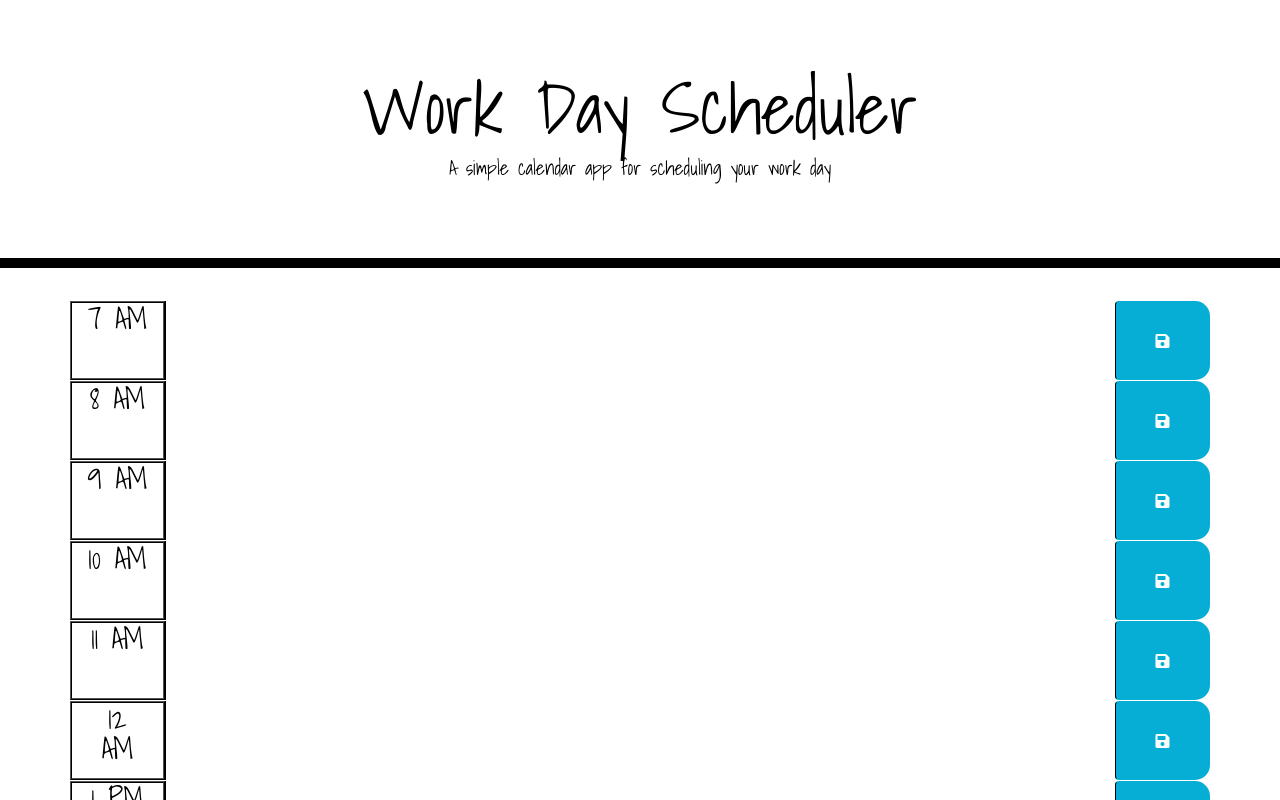
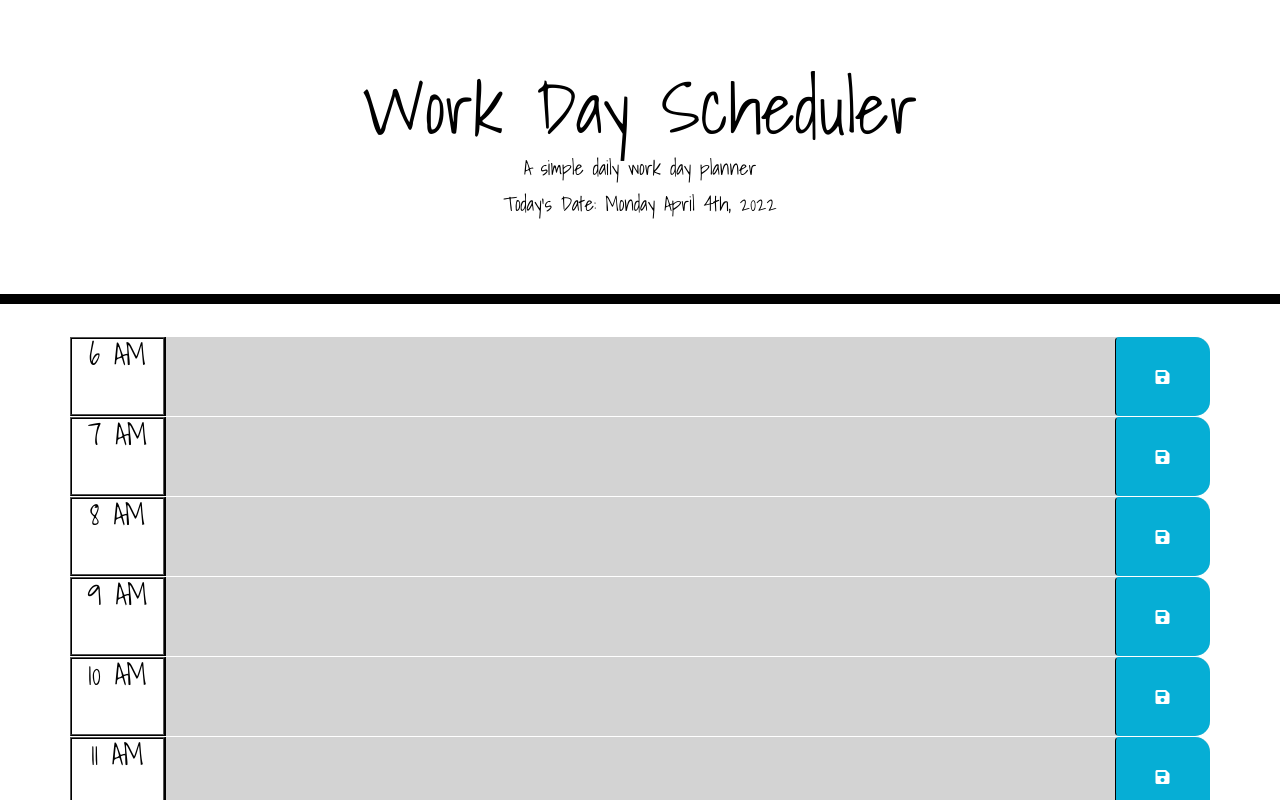
Before and after one commit to EricaBreig/Work-day-scheduler, a plain HTML site: page develop/index.html in a window 1280 px wide. Shown: the top 800 px of the page. Drawn offline with nearby package versions, Linux system fonts and the light colour scheme.

Commit message:
fixed up JS, edited README

```diff
--- a/develop/index.html
+++ b/develop/index.html
@@ -24,11 +24,16 @@
   <body>
     <header class="jumbotron">
       <h1 class="display-3">Work Day Scheduler</h1>
-      <p class="lead">A simple calendar app for scheduling your work day</p>
+      <p class="lead">A simple daily work day planner</p>
       <p id="currentDay" class="lead"></p>
     </header>
     <div class="container">
       <!-- Timeblocks go here -->
+      <div id="6" class="row time-block">
+        <div class="col-sm-1 hour">6 AM</div>
+        <textarea class="col-sm-10 description"></textarea>
+        <button class="btn col-sm-1 saveBtn "><i class="fas fa-save"></i></button>
+      </div>
       <div id="7" class="row time-block">
         <div class="col-sm-1 hour">7 AM</div>
         <textarea class="col-sm-10 description"></textarea>
@@ -89,6 +94,11 @@
         <textarea class="col-sm-10 description"></textarea>
         <button class="btn col-sm-1 saveBtn "><i class="fas fa-save"></i></button>
       </div>
+      <div id="19" class="row time-block">
+        <div class="col-sm-1 hour">7 PM</div>
+        <textarea class="col-sm-10 description"></textarea>
+        <button class="btn col-sm-1 saveBtn "><i class="fas fa-save"></i></button>
+      </div>
     </div>
 
     <script src="https://cdnjs.cloudflare.com/ajax/libs/jquery/3.2.1/jquery.min.js"></script>
--- a/develop/js/script.js
+++ b/develop/js/script.js
@@ -2,10 +2,50 @@
 // Establishing the current day via moment
 $(document).ready(function(){
   var currentDay = moment().format("dddd MMMM Do, YYYY");
-  $("#currentDay").text("Today: " + currentDay);
+  $("#currentDay").text("Today's Date: " + currentDay);
+  //establishing the click function for the blue save button
     $(".saveBtn").on("click", function(){
         var plannerText = $(this).siblings(".description").val();
         var time = $(this).parent().attr("id");
+        //puts the items from the user into the local storage
         localStorage.setItem(time, plannerText);
 
     });
+    // gets the notes from the local storage and sets it onto the page
+    $("#6 .description").val(localStorage.getItem("6"));
+    $("#7 .description").val(localStorage.getItem("7"));
+    $("#8 .description").val(localStorage.getItem("8"));
+    $("#9 .description").val(localStorage.getItem("9"));
+    $("#10 .description").val(localStorage.getItem("10"));
+    $("#11 .description").val(localStorage.getItem("11"));
+    $("#12 .description").val(localStorage.getItem("12"));
+    $("#13 .description").val(localStorage.getItem("13"));
+    $("#14 .description").val(localStorage.getItem("14"));
+    $("#15 .description").val(localStorage.getItem("15"));
+    $("#16 .description").val(localStorage.getItem("16"));
+    $("#17 .description").val(localStorage.getItem("17"));
+    $("#18 .description").val(localStorage.getItem("18"));
+    $("#19 .description").val(localStorage.getItem("19"));
+
+    // Function for changing the time and changing the colors accordingly
+    function timeChange(){
+        var currentHour = moment().hour(); // selects the current hour
+
+        $('.time-block').each(function(){
+            var idTime = parseInt($(this).attr("id"));
+            if (idTime < currentHour){
+                $(this).addClass("past");
+            } else if (idTime === currentHour){
+                $(this).addClass("present");
+                $(this).removeClass("past");
+            } else {$(this).addClass("future");
+            $(this).removeClass("past");
+            $(this).removeClass("present");
+            }
+        })
+    }
+    timeChange();
+    var timeInterval = setInterval(timeChange, 1000);
+append.timeInterval;
+
+});
```
Also changed, not shown: 1 other file.
